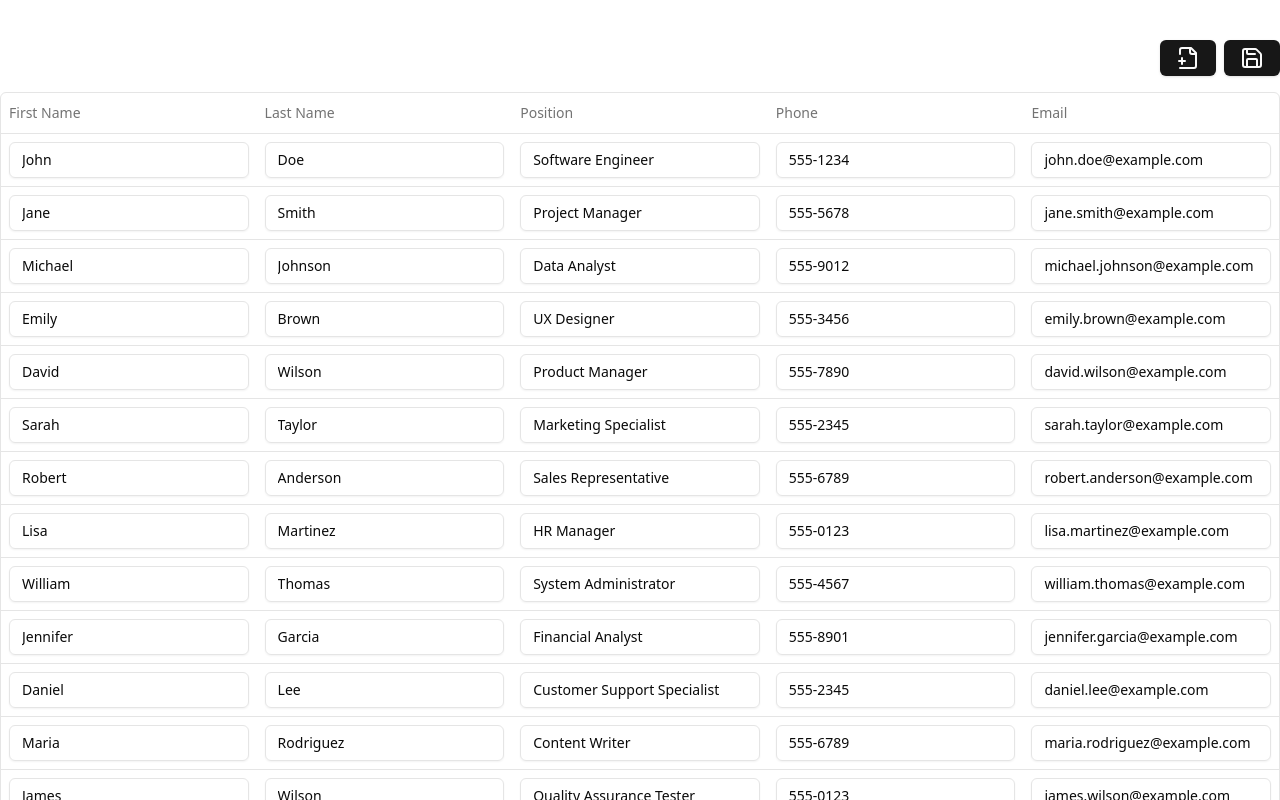
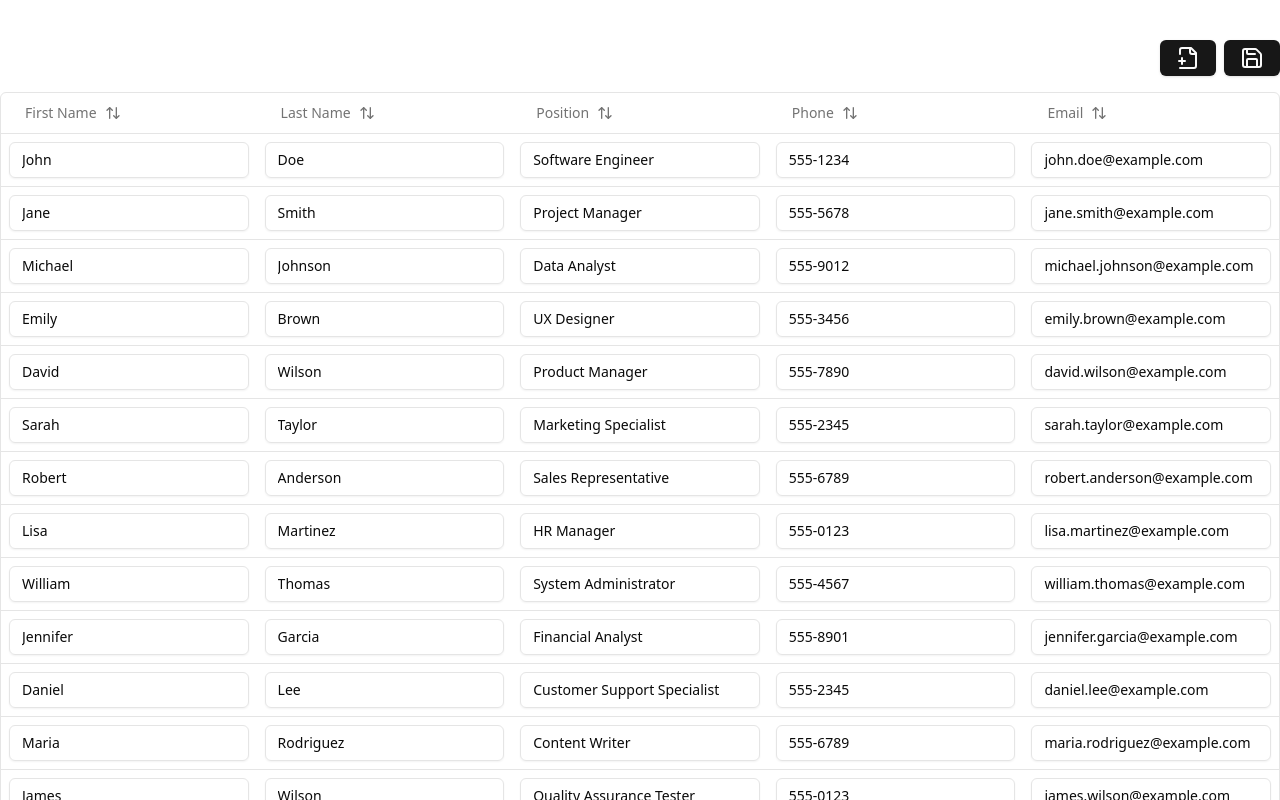
Before and after one commit to corlys/9466066c-b893-4b02-a165-d3e178bf082a, a Next.js app: page /ambisius in a window 1280 px wide. Shown: the top 800 px of the page. Built offline with nearby package versions, Linux system fonts and the light colour scheme.

Commit message:
feat: sorting

```diff
--- a/app/ambisius/columns.tsx
+++ b/app/ambisius/columns.tsx
@@ -2,6 +2,8 @@
 
 import EditableCell from "@/components/EditableCell";
 import { ColumnDef } from "@tanstack/react-table";
+import { ArrowUpDown } from "lucide-react";
+import { Button } from "@/components/ui/button";
 
 export type DataType = {
   id: number;
@@ -16,35 +18,85 @@
 export const columns: ColumnDef<DataType>[] = [
   {
     accessorKey: "firstName",
-    header: "First Name",
+    header: ({ column }) => {
+      return (
+        <Button
+          variant="ghost"
+          onClick={() => column.toggleSorting(column.getIsSorted() === "asc")}
+        >
+          First Name
+          <ArrowUpDown className="ml-2 h-4 w-4" />
+        </Button>
+      );
+    },
     cell: (props) => (
       <EditableCell {...props} newRow={props.row.original?.newRow} />
     ),
   },
   {
     accessorKey: "lastName",
-    header: "Last Name",
+    header: ({ column }) => {
+      return (
+        <Button
+          variant="ghost"
+          onClick={() => column.toggleSorting(column.getIsSorted() === "asc")}
+        >
+          Last Name
+          <ArrowUpDown className="ml-2 h-4 w-4" />
+        </Button>
+      );
+    },
     cell: (props) => (
       <EditableCell {...props} newRow={props.row.original?.newRow} />
     ),
   },
   {
     accessorKey: "position",
-    header: "Position",
+    header: ({ column }) => {
+      return (
+        <Button
+          variant="ghost"
+          onClick={() => column.toggleSorting(column.getIsSorted() === "asc")}
+        >
+          Position
+          <ArrowUpDown className="ml-2 h-4 w-4" />
+        </Button>
+      );
+    },
     cell: (props) => (
       <EditableCell {...props} newRow={props.row.original?.newRow} />
     ),
   },
   {
     accessorKey: "phone",
-    header: "Phone",
+    header: ({ column }) => {
+      return (
+        <Button
+          variant="ghost"
+          onClick={() => column.toggleSorting(column.getIsSorted() === "asc")}
+        >
+          Phone
+          <ArrowUpDown className="ml-2 h-4 w-4" />
+        </Button>
+      );
+    },
     cell: (props) => (
       <EditableCell {...props} newRow={props.row.original?.newRow} />
     ),
   },
   {
     accessorKey: "email",
-    header: "Email",
+    header: ({ column }) => {
+      return (
+        <Button
+          variant="ghost"
+          onClick={() => column.toggleSorting(column.getIsSorted() === "asc")}
+        >
+          Email
+          <ArrowUpDown className="ml-2 h-4 w-4" />
+        </Button>
+      );
+    },
     cell: (props) => (
       <EditableCell {...props} newRow={props.row.original?.newRow} />
     ),
--- a/app/ambisius/data-table.tsx
+++ b/app/ambisius/data-table.tsx
@@ -6,6 +6,8 @@
   flexRender,
   getCoreRowModel,
   useReactTable,
+  SortingState,
+  getSortedRowModel,
 } from "@tanstack/react-table";
 
 import {
@@ -42,11 +44,17 @@
   const [dataTable, setDataTable] = useState(data);
   const [editedRows, setEditedRows] = useState<number[]>([]);
   const [resetCells, setResetCells] = useState(0);
+  const [sorting, setSorting] = useState<SortingState>([]);
 
   const table = useReactTable({
     data: dataTable,
     columns,
     getCoreRowModel: getCoreRowModel(),
+    onSortingChange: setSorting,
+    getSortedRowModel: getSortedRowModel(),
+    state: {
+      sorting,
+    },
     meta: {
       resetCells,
       editedRows,
```
